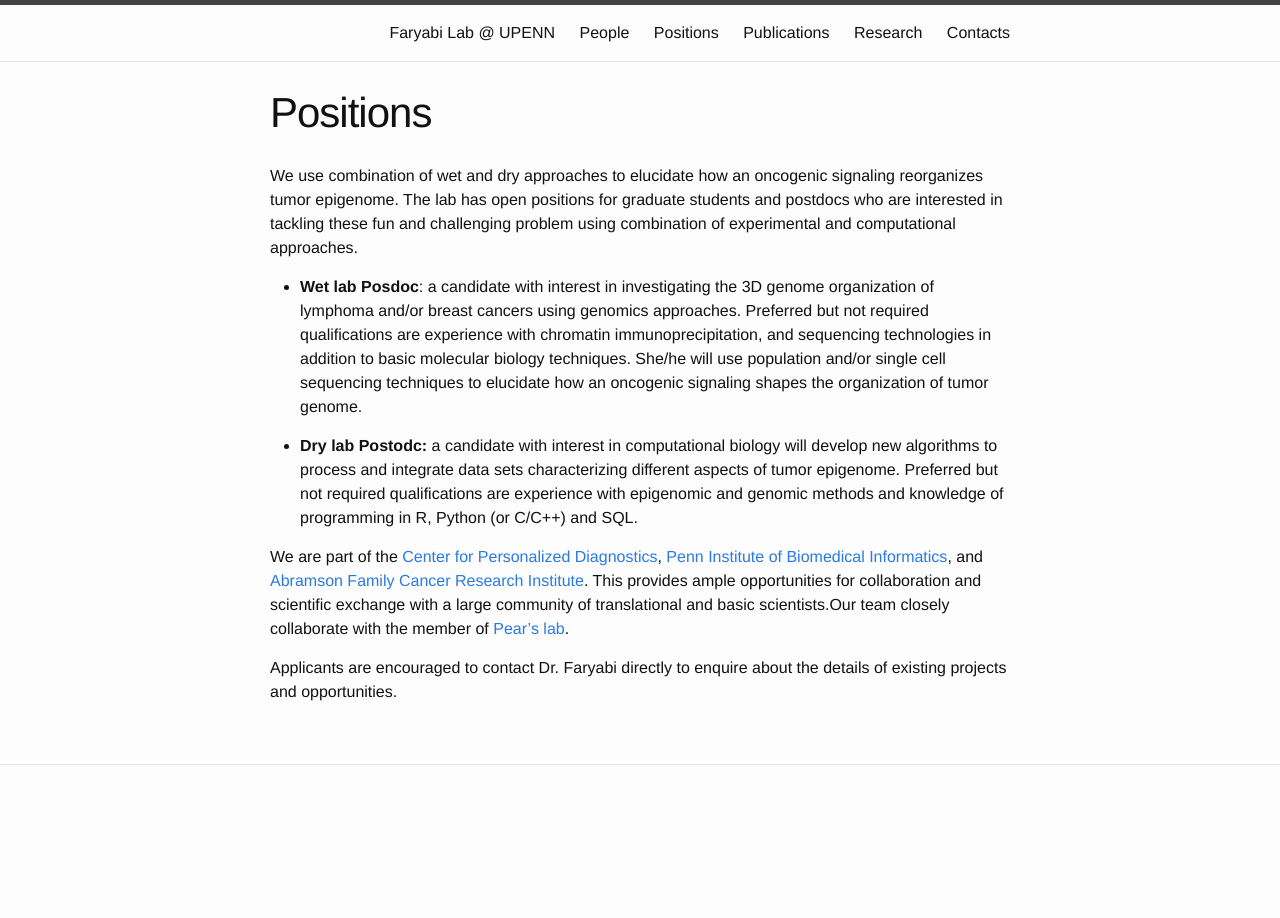
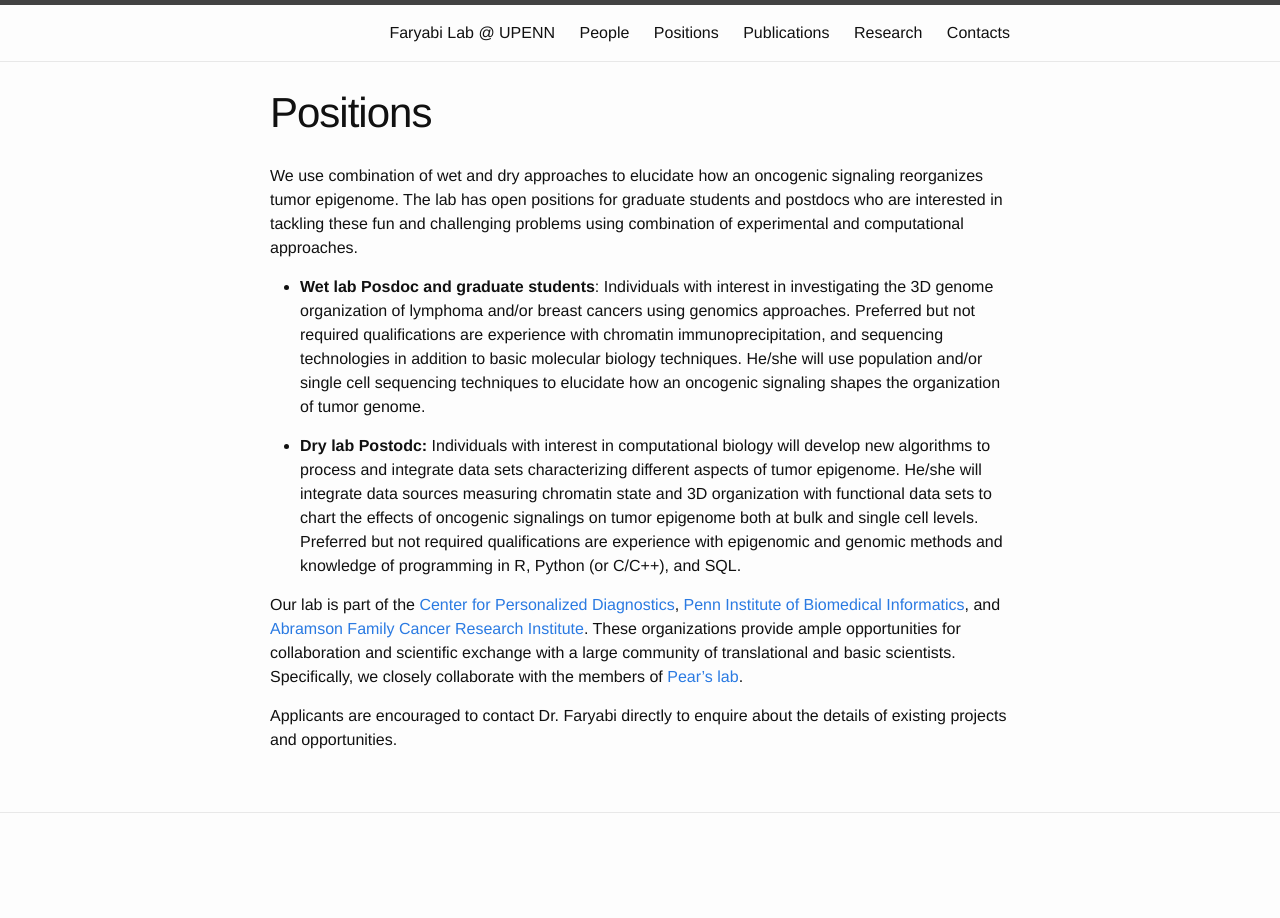
Before and after one commit to faryabib/faryabib.github.io, a Jekyll site: the page built from positions.md, in a window 1280 px wide. Built offline with Jekyll 4.4.1, drawn with Linux system fonts in a browser that asks for light colours.

Commit message:
Update positions.md

```diff
--- a/positions.md
+++ b/positions.md
@@ -4,12 +4,12 @@ title: Positions
 permalink: /positions.html
 ---
 
-We use combination of wet and dry approaches to elucidate how an oncogenic signaling reorganizes tumor epigenome. The lab has open positions for graduate students and postdocs who are interested in tackling these fun and challenging problem using combination of experimental and computational approaches.
+We use combination of wet and dry approaches to elucidate how an oncogenic signaling reorganizes tumor epigenome. The lab has open positions for graduate students and postdocs who are interested in tackling these fun and challenging problems using combination of experimental and computational approaches.
 
-* **Wet lab Posdoc**: a candidate with interest in investigating the 3D genome organization of lymphoma and/or breast cancers using genomics approaches. Preferred but not required qualifications are experience with chromatin immunoprecipitation, and sequencing technologies in addition to basic molecular biology techniques. She/he will use population and/or single cell sequencing techniques to elucidate how an oncogenic signaling shapes the organization of tumor genome.
+* **Wet lab Posdoc and graduate students**: Individuals with interest in investigating the 3D genome organization of lymphoma and/or breast cancers using genomics approaches. Preferred but not required qualifications are experience with chromatin immunoprecipitation, and sequencing technologies in addition to basic molecular biology techniques. He/she will use population and/or single cell sequencing techniques to elucidate how an oncogenic signaling shapes the organization of tumor genome.
 
-* **Dry lab Postodc:** a candidate with interest in computational biology will develop new algorithms to process and integrate data sets characterizing different aspects of tumor epigenome. Preferred but not required qualifications are experience with epigenomic and genomic methods and knowledge of programming in R, Python (or C/C++) and SQL.
+* **Dry lab Postodc:** Individuals with interest in computational biology will develop new algorithms to process and integrate data sets characterizing different aspects of tumor epigenome. He/she will integrate data sources measuring chromatin state and 3D organization with functional data sets to chart the effects of oncogenic signalings on tumor epigenome both at bulk and single cell levels. Preferred but not required qualifications are experience with epigenomic and genomic methods and knowledge of programming in R, Python (or C/C++), and SQL.
 
-We are part of the [Center for Personalized Diagnostics](http://www.pennmedicine.org/personalized-diagnostics/), [Penn Institute of Biomedical Informatics](http://upibi.org/), and [Abramson Family Cancer Research Institute](http://www.afcri.upenn.edu/). This provides ample opportunities for collaboration and scientific exchange with a large community of translational and basic scientists.Our team closely collaborate with the member of [Pear's lab](http://pathology.med.upenn.edu/department/people/481/warren-s-pear).
+Our lab is part of the [Center for Personalized Diagnostics](http://www.pennmedicine.org/personalized-diagnostics/), [Penn Institute of Biomedical Informatics](http://upibi.org/), and [Abramson Family Cancer Research Institute](http://www.afcri.upenn.edu/). These organizations provide ample opportunities for collaboration and scientific exchange with a large community of translational and basic scientists. Specifically, we closely collaborate with the members of [Pear's lab](http://pathology.med.upenn.edu/department/people/481/warren-s-pear).
 
 Applicants are encouraged to contact Dr. Faryabi directly to enquire about the details of existing projects and opportunities.
```
